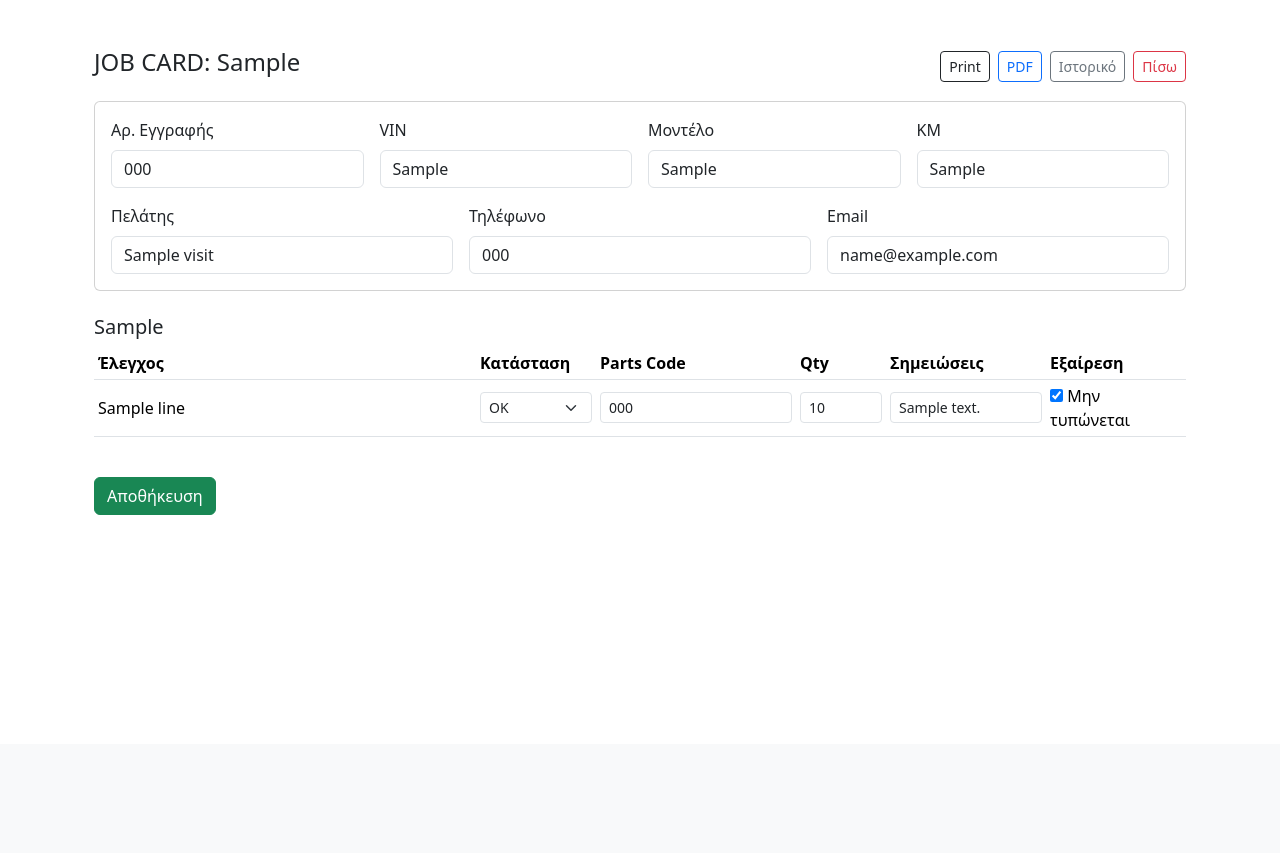
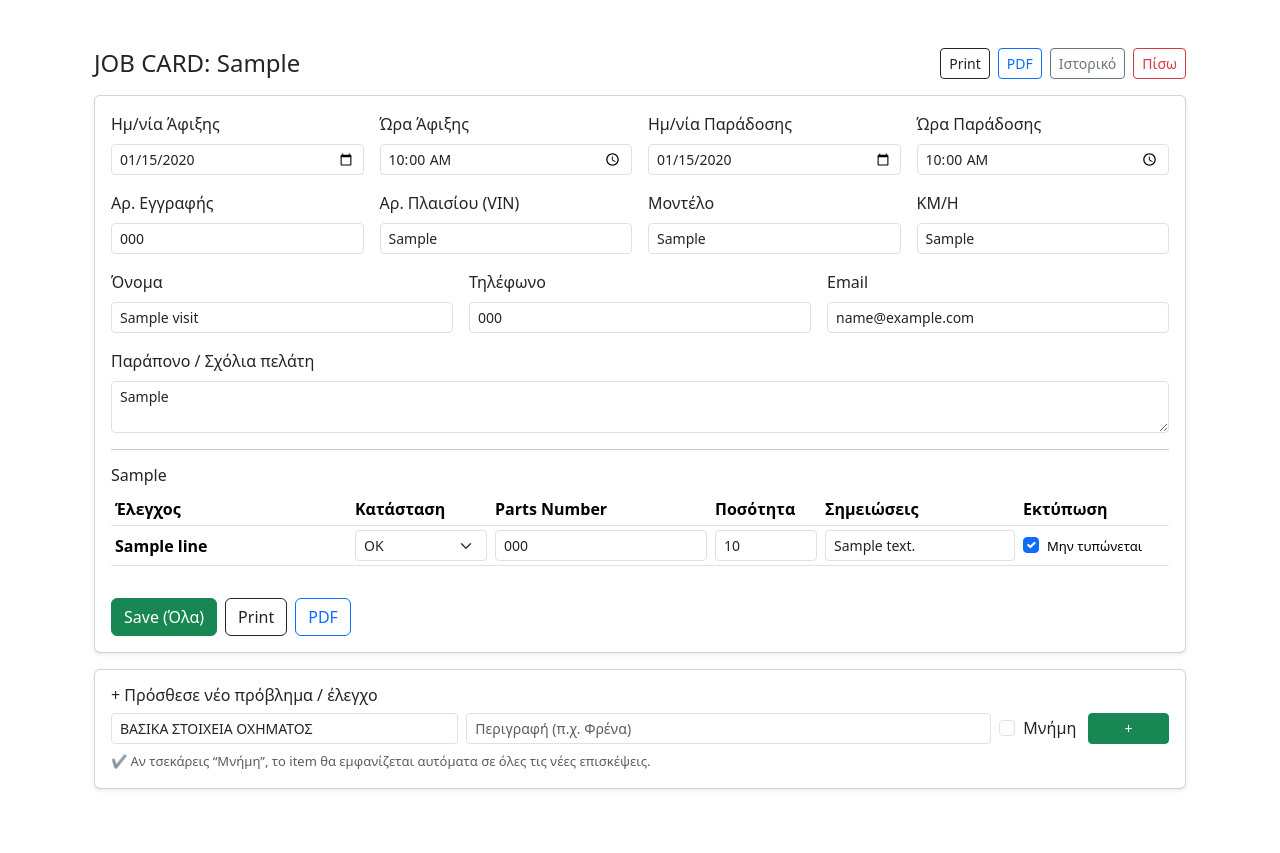
Before and after one commit to kerlengouc-star/stefanos-garage, a FastAPI app: page /visits/1 in a window 1280 px wide. Shown: the part 56-909 px from the top of the page. Before the commit the page ends 571 px from the top, so only its background shows below. Run offline with FastAPI, Linux system fonts and the light colour scheme; tables that the repository leaves empty hold one stand-in row (values such as "Sample post").

Commit message:
Update visit.html

```diff
--- a/app/templates/visit.html
+++ b/app/templates/visit.html
@@ -4,168 +4,217 @@
 <div class="container py-4">
 
   <div class="d-flex justify-content-between align-items-center mb-3">
-    <h4>JOB CARD: {{ visit.job_no }}</h4>
+    <h4 class="m-0">JOB CARD: {{ visit.job_no or visit.id }}</h4>
 
-    <div class="d-flex gap-2">
-
+    <div class="d-flex gap-2 flex-wrap">
       <a class="btn btn-outline-dark btn-sm"
          href="/visits/{{ visit.id }}/print"
-         target="_blank">Print</a>
+         target="_blank" rel="noopener">Print</a>
 
       <a class="btn btn-outline-primary btn-sm"
          href="/visits/{{ visit.id }}/pdf"
-         target="_blank">PDF</a>
+         target="_blank" rel="noopener">PDF</a>
 
       <a class="btn btn-outline-secondary btn-sm"
          href="/history">Ιστορικό</a>
 
       <a class="btn btn-outline-danger btn-sm"
          href="/">Πίσω</a>
-
     </div>
   </div>
 
-
-  <form method="post" action="/visits/{{ visit.id }}/save_all">
-
-    <div class="card mb-3">
+  <form method="post" action="/visits/{{ visit.id }}/save_all" class="card shadow-sm">
     <div class="card-body">
 
-        <div class="row g-3">
-
+      <!-- ✅ Dates / Times -->
+      <div class="row g-3 mb-3">
         <div class="col-md-3">
-            <label class="form-label">Αρ. Εγγραφής</label>
-            <input type="text" class="form-control"
-                   name="plate_number"
-                   value="{{ visit.plate_number or '' }}">
+          <label class="form-label">Ημ/νία Άφιξης</label>
+          <input type="date" class="form-control form-control-sm"
+                 name="date_in_date"
+                 value="{{ (visit.date_in|string)[:10] if visit.date_in else '' }}">
         </div>
-
         <div class="col-md-3">
-            <label class="form-label">VIN</label>
-            <input type="text" class="form-control"
-                   name="vin"
-                   value="{{ visit.vin or '' }}">
+          <label class="form-label">Ώρα Άφιξης</label>
+          <input type="time" class="form-control form-control-sm"
+                 name="date_in_time"
+                 value="{{ (visit.date_in|string)[11:16] if visit.date_in else '' }}">
         </div>
-
         <div class="col-md-3">
-            <label class="form-label">Μοντέλο</label>
-            <input type="text" class="form-control"
-                   name="model"
-                   value="{{ visit.model or '' }}">
+          <label class="form-label">Ημ/νία Παράδοσης</label>
+          <input type="date" class="form-control form-control-sm"
+                 name="date_out_date"
+                 value="{{ (visit.date_out|string)[:10] if visit.date_out else '' }}">
         </div>
-
         <div class="col-md-3">
-            <label class="form-label">KM</label>
-            <input type="text" class="form-control"
-                   name="km"
-                   value="{{ visit.km or '' }}">
-          </div>
-
-          <div class="col-md-4">
-            <label class="form-label">Πελάτης</label>
-            <input type="text" class="form-control"
-                   name="customer_name"
-                   value="{{ visit.customer_name or '' }}">
-          </div>
-
-          <div class="col-md-4">
-            <label class="form-label">Τηλέφωνο</label>
-            <input type="text" class="form-control"
-                   name="phone"
-                   value="{{ visit.phone or '' }}">
-          </div>
-
-          <div class="col-md-4">
-            <label class="form-label">Email</label>
-            <input type="text" class="form-control"
-                   name="email"
-                   value="{{ visit.email or '' }}">
-          </div>
-
-        </div>
-
+          <label class="form-label">Ώρα Παράδοσης</label>
+          <input type="time" class="form-control form-control-sm"
+                 name="date_out_time"
+                 value="{{ (visit.date_out|string)[11:16] if visit.date_out else '' }}">
         </div>
       </div>
 
+      <!-- ✅ Vehicle -->
+      <div class="row g-3 mb-3">
+        <div class="col-md-3">
+          <label class="form-label">Αρ. Εγγραφής</label>
+          <input type="text" class="form-control form-control-sm"
+                 name="plate_number" value="{{ visit.plate_number or '' }}">
+        </div>
+        <div class="col-md-3">
+          <label class="form-label">Αρ. Πλαισίου (VIN)</label>
+          <input type="text" class="form-control form-control-sm"
+                 name="vin" value="{{ visit.vin or '' }}">
+        </div>
+        <div class="col-md-3">
+          <label class="form-label">Μοντέλο</label>
+          <input type="text" class="form-control form-control-sm"
+                 name="model" value="{{ visit.model or '' }}">
+        </div>
+        <div class="col-md-3">
+          <label class="form-label">KM/H</label>
+          <input type="text" class="form-control form-control-sm"
+                 name="km" value="{{ visit.km or '' }}">
+        </div>
+      </div>
 
-    {% set current_category = None %}
+      <!-- ✅ Customer -->
+      <div class="row g-3 mb-3">
+        <div class="col-md-4">
+          <label class="form-label">Όνομα</label>
+          <input type="text" class="form-control form-control-sm"
+                 name="customer_name" value="{{ visit.customer_name or '' }}">
+        </div>
+        <div class="col-md-4">
+          <label class="form-label">Τηλέφωνο</label>
+          <input type="text" class="form-control form-control-sm"
+                 name="phone" value="{{ visit.phone or '' }}">
+        </div>
+        <div class="col-md-4">
+          <label class="form-label">Email</label>
+          <input type="text" class="form-control form-control-sm"
+                 name="email" value="{{ visit.email or '' }}">
+        </div>
+      </div>
 
+      <div class="mb-3">
+        <label class="form-label">Παράπονο / Σχόλια πελάτη</label>
+        <textarea class="form-control form-control-sm"
+                  name="customer_complaint" rows="2">{{ visit.customer_complaint or '' }}</textarea>
+      </div>
+
+      <hr>
+
+      <!-- ✅ Checklist grouped by category -->
+      {% set current_cat = None %}
       {% for ln in lines %}
+        {% if ln.category != current_cat %}
+          {% set current_cat = ln.category %}
+          <h6 class="mt-3 mb-2">{{ current_cat }}</h6>
 
-      {% if ln.category != current_category %}
-        {% set current_category = ln.category %}
-        <h5 class="mt-4">{{ current_category }}</h5>
           <div class="table-responsive">
             <table class="table table-sm align-middle">
               <thead>
                 <tr>
-                <th>Έλεγχος</th>
-                <th style="width:120px;">Κατάσταση</th>
-                <th style="width:200px;">Parts Code</th>
-                <th style="width:90px;">Qty</th>
-                <th style="width:160px;">Σημειώσεις</th>
-                <th style="width:140px;">Εξαίρεση</th>
+                  <th style="min-width:240px;">Έλεγχος</th>
+                  <th style="width:140px;">Κατάσταση</th>
+                  <th style="width:220px;">Parts Number</th>
+                  <th style="width:110px;">Ποσότητα</th>
+                  <th>Σημειώσεις</th>
+                  <th style="width:150px;">Εκτύπωση</th>
                 </tr>
               </thead>
               <tbody>
         {% endif %}
 
         <tr>
-        <td>{{ ln.item_name }}</td>
+          <td><strong>{{ ln.item_name }}</strong></td>
 
           <td>
             <select name="result_{{ ln.id }}" class="form-select form-select-sm">
-            <option value="OK" {% if ln.result=="OK" %}selected{% endif %}>OK</option>
-            <option value="CHECK" {% if ln.result=="CHECK" %}selected{% endif %}>CHECK</option>
-            <option value="REPAIR" {% if ln.result=="REPAIR" %}selected{% endif %}>REPAIR</option>
+              <option value="OK" {% if (ln.result or 'OK') == 'OK' %}selected{% endif %}>OK</option>
+              <option value="CHECK" {% if (ln.result or '') == 'CHECK' %}selected{% endif %}>CHECK</option>
+              <option value="REPAIR" {% if (ln.result or '') == 'REPAIR' %}selected{% endif %}>REPAIR</option>
             </select>
           </td>
 
           <td>
-          <input type="text"
-                 name="parts_code_{{ ln.id }}"
-                 value="{{ ln.parts_code or '' }}"
-                 class="form-control form-control-sm">
+            <input type="text" class="form-control form-control-sm"
+                   name="parts_code_{{ ln.id }}" value="{{ ln.parts_code or '' }}">
           </td>
 
           <td>
-          <input type="number"
-                 name="parts_qty_{{ ln.id }}"
-                 value="{{ ln.parts_qty or 0 }}"
-                 class="form-control form-control-sm">
+            <input type="number" class="form-control form-control-sm"
+                   name="parts_qty_{{ ln.id }}" value="{{ ln.parts_qty or 0 }}">
           </td>
 
           <td>
-          <input type="text"
-                 name="notes_{{ ln.id }}"
-                 value="{{ ln.notes or '' }}"
-                 class="form-control form-control-sm">
+            <input type="text" class="form-control form-control-sm"
+                   name="notes_{{ ln.id }}" value="{{ ln.notes or '' }}">
           </td>
 
+          <!-- ✅ Permanent exclusion from Print/PDF -->
           <td>
             <input type="hidden" name="exclude_{{ ln.id }}" value="0">
-          <input type="checkbox"
-                 name="exclude_{{ ln.id }}"
-                 value="1"
+            <div class="form-check">
+              <input class="form-check-input" type="checkbox"
+                     name="exclude_{{ ln.id }}" value="1"
                      {% if ln.exclude_from_print %}checked{% endif %}>
+              <label class="form-check-label" style="font-size:13px;">
                 Μην τυπώνεται
+              </label>
+            </div>
           </td>
-
         </tr>
 
-      {% if loop.last or lines[loop.index].category != current_category %}
+        {% set next_cat = lines[loop.index].category if not loop.last else None %}
+        {% if next_cat != current_cat %}
               </tbody>
             </table>
           </div>
         {% endif %}
-
       {% endfor %}
 
-    <div class="mt-4">
-      <button class="btn btn-success">Αποθήκευση</button>
+      <!-- ✅ Only SAVE at the end -->
+      <div class="d-flex gap-2 mt-3">
+        <button class="btn btn-success" type="submit">Save (Όλα)</button>
+        <a class="btn btn-outline-dark" href="/visits/{{ visit.id }}/print" target="_blank" rel="noopener">Print</a>
+        <a class="btn btn-outline-primary" href="/visits/{{ visit.id }}/pdf" target="_blank" rel="noopener">PDF</a>
       </div>
 
+    </div>
   </form>
+
+  <!-- ✅ Extra categories / Add new line + Memory -->
+  <div class="card shadow-sm mt-3">
+    <div class="card-body">
+      <h6 class="mb-2">+ Πρόσθεσε νέο πρόβλημα / έλεγχο</h6>
+
+      <form method="post" action="/visits/{{ visit.id }}/lines/new" class="row g-2">
+        <div class="col-md-4">
+          <input class="form-control form-control-sm" name="category"
+                 placeholder="Κατηγορία" value="{{ current_cat or 'ΒΑΣΙΚΑ ΣΤΟΙΧΕΙΑ ΟΧΗΜΑΤΟΣ' }}" required>
+        </div>
+        <div class="col-md-6">
+          <input class="form-control form-control-sm" name="item_name"
+                 placeholder="Περιγραφή (π.χ. Φρένα)" required>
+        </div>
+        <div class="col-md-1 d-flex align-items-center">
+          <div class="form-check">
+            <input class="form-check-input" type="checkbox" name="add_to_master" value="1" id="addmaster">
+            <label class="form-check-label" for="addmaster">Μνήμη</label>
+          </div>
+        </div>
+        <div class="col-md-1">
+          <button class="btn btn-success btn-sm w-100" type="submit">+</button>
+        </div>
+      </form>
+
+      <div class="text-muted mt-2" style="font-size:13px;">
+        ✔ Αν τσεκάρεις “Μνήμη”, το item θα εμφανίζεται αυτόματα σε όλες τις νέες επισκέψεις.
+      </div>
+    </div>
+  </div>
 
 </div>
 
```
Lines whose indentation alone changed are shown as unchanged.
